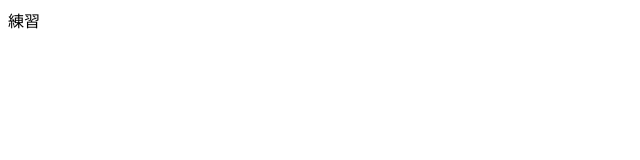
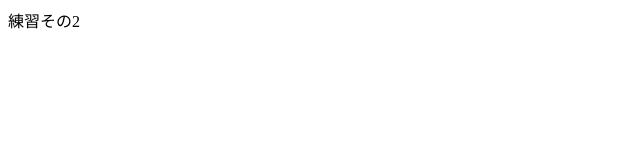
Before and after one commit to takumatoyohara/Git_practice, a plain HTML site: page Git_test/index.html in a window 1280 px wide. Shown: the full height of the page, 0-640 px from the left. Drawn offline with Linux system fonts and the light colour scheme.

Commit message:
その４コミット

```diff
--- a/Git_test/index.html
+++ b/Git_test/index.html
@@ -1,2 +1,2 @@
 <!DOCTYPE html>
-<html>練習</html>
+<html>練習その2</html>
```
